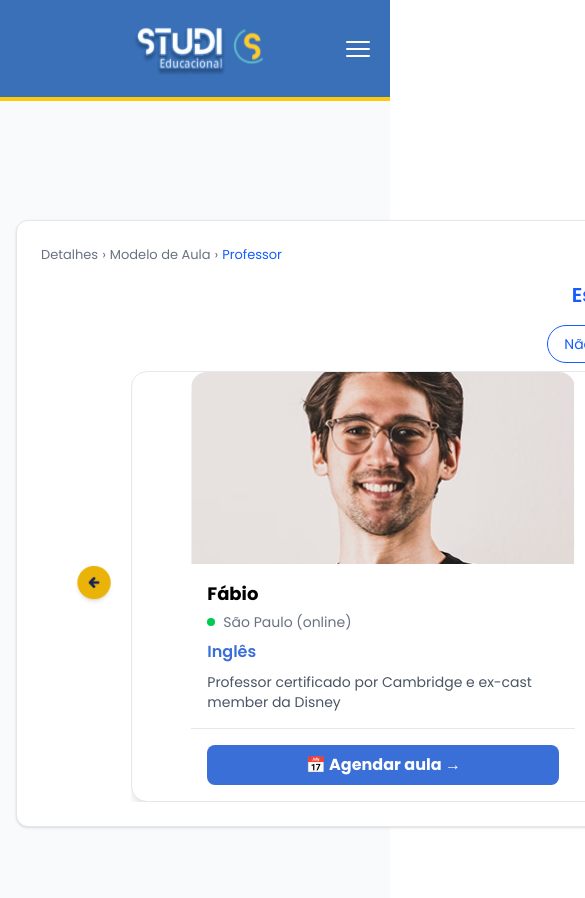
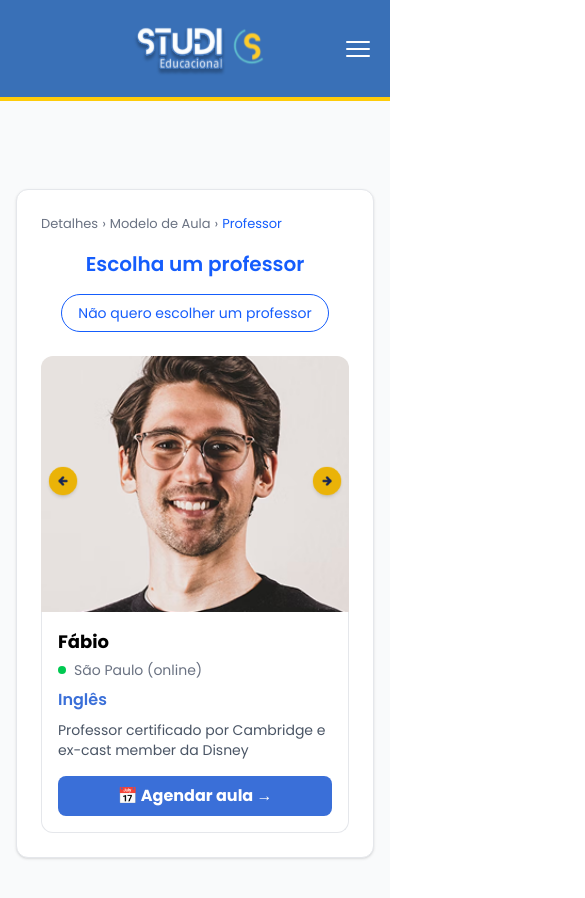
Before and after one commit to Studi-Grupo3/Front-End, a React (Vite) app: page /choose-professor in a window 390 px wide. Shown: the top 898 px of the page, 585 px wide, since content can reach past the window. Built offline with nearby package versions, Linux system fonts and the light colour scheme; no server answers.

Commit message:
add responsividade nos cards

```diff
--- a/src/components/ProfessorCarouselChoose.jsx
+++ b/src/components/ProfessorCarouselChoose.jsx
@@ -1,7 +1,6 @@
 import React, { useState } from "react";
 import { useNavigate } from "react-router-dom";
-import "keen-slider/keen-slider.min.css";
-import { useKeenSlider } from "keen-slider/react";
+import { useIsMobile } from "../hooks/useIsMobile";
 
 import prof1 from "../assets/professorFabio.png";
 import prof2 from "../assets/professoraJuliana.png";
@@ -17,62 +16,29 @@ const professors = [
 ];
 
 const ProfessorCarouselChoose = () => {
+
   const nav = useNavigate();
   const [currentSlide, setCurrentSlide] = useState(0);
+  const isMobile = useIsMobile();
 
-  const [sliderRef, instanceRef] = useKeenSlider({
-    loop: true,
-    renderMode: "performance",
-    centered: true,
-    slides: {
-      perView: 3,
-      spacing: 24,
-    },
-    breakpoints: {
-      "(max-width: 1024px)": {
-        slides: {
-          perView: 2,
-          spacing: 16,
-        },
-      },
-      "(max-width: 768px)": {
-        slides: {
-          perView: 1,
-          spacing: 12,
-        },
-      },
-    },
-    slideChanged(slider) {
-      setCurrentSlide(slider.track.details.rel);
-    },
-  });
-
-  const handlePrev = () => {
-    if (instanceRef.current) {
-      const total = instanceRef.current.track.details.slides.length;
-      const perView = instanceRef.current.options.slides.perView || 3;
-      const newIndex = currentSlide - perView;
-      instanceRef.current.moveToIdx((newIndex + total) % total);
-    }
+  const nextSlide = () => {
+    setCurrentSlide((prev) => (prev === professors.length - 1 ? 0 : prev + 1));
   };
 
-  const handleNext = () => {
-    if (instanceRef.current) {
-      const total = instanceRef.current.track.details.slides.length;
-      const perView = instanceRef.current.options.slides.perView || 3;
-      const newIndex = currentSlide + perView;
-      instanceRef.current.moveToIdx(newIndex % total);
-    }
+  const prevSlide = () => {
+    setCurrentSlide((prev) => (prev === 0 ? professors.length - 1 : prev - 1));
   };
+
+  const currentProfessor = professors[currentSlide];
 
   return (
     <main className="flex min-h-screen bg-gray-50">
+
       <section className="flex-grow flex items-center justify-center p-4 sm:p-6">
         <div className="w-full max-w-full sm:max-w-[1280px] bg-white border border-gray-200 rounded-xl p-6 sm:p-10 shadow-sm">
 
-
         <nav className="text-[13px] sm:text-sm text-gray-500 mb-4" aria-label="Breadcrumb">
-            <button onClick={() => nav("/")} className="hover:underline">Detalhes</button>
+            <button onClick={() => nav("/Class-Details")} className="hover:underline">Detalhes</button>
             <span className="mx-1">›</span>
             <button onClick={() => nav("/class-model")} className="hover:underline">Modelo de Aula</button>
             <span className="mx-1">›</span>
@@ -83,62 +49,116 @@ const ProfessorCarouselChoose = () => {
             Escolha um professor
           </h1>
 
-
-          <div className="flex justify-center mb-2">
+          <div className="flex justify-center mb-6">
             <button
               type="button"
-              onClick={() => nav("/agendamentos")}
+              onClick={() => navigate("/agendamentos")}
               className="px-4 sm:px-6 py-2 border border-blue-600 text-blue-600 rounded-full text-sm hover:bg-blue-50"
             >
               Não quero escolher um professor
             </button>
           </div>
 
+          {isMobile ? (
+            <div className="relative">
+              <div className="relative w-full">
+                <img
+                  src={currentProfessor.image}
+                  alt={currentProfessor.name}
+                  className="w-full h-64 object-cover rounded-t-xl"
+                />
 
+
+                <button
+                  onClick={prevSlide}
+                  className="absolute left-1 top-1/2 -translate-y-1/2"
+                >
+                  <span className="sr-only">Anterior</span>
+                  <img src={botaoAnterior} alt="Anterior" className="w-9 h-9" />
+                </button>
+                <button
+                  onClick={nextSlide}
+                  className="absolute right-1 top-1/2 -translate-y-1/2  "
+                >
+                  <span className="sr-only">Próximo</span>
+                  <img src={botaoProximo} alt="Próximo" className="w-9 h-9" />
+                </button>
+              </div>
+
+              <div className="bg-white rounded-b-xl border border-gray-200 border-t-0 p-4">
+                <h2 className="text-lg font-bold">{currentProfessor.name}</h2>
+                <p className="text-gray-500 text-sm flex items-center mt-1">
+                  <span className="w-2 h-2 bg-green-500 rounded-full mr-2"></span>
+                  {currentProfessor.location}
+                </p>
+                <p className="text-[#3A6FD8] font-semibold mt-2">{currentProfessor.subject}</p>
+                <p className="text-gray-600 text-sm mt-2">{currentProfessor.description}</p>
+
+                <div className="mt-4">
+                  <button
+                    onClick={() => navigate("/agendamentos")}
+                    className="w-full py-2 bg-[#3A6FD8] text-white font-bold rounded-lg hover:bg-blue-600 transition"
+                  >
+                    📅 Agendar aula →
+                  </button>
+                </div>
+              </div>
+            </div>
+          ) : (
             <div className="flex justify-between items-center w-full max-w-7xl px-4">
-            <button onClick={handlePrev} className="mx-4 md:mx-6">
-              <img src={botaoAnterior} alt="Anterior" />
+              <button onClick={prevSlide} className="mx-4 md:mx-6">
+                <img src={botaoAnterior} alt="Anterior" className="w-12 h-10" />
               </button>
 
-            <div className="overflow-hidden w-full">
-              <div ref={sliderRef} className="keen-slider">
-                {professors.map((card, index) => (
+              <div className="overflow-hidden w-full flex justify-center">
+                <div className="flex gap-4 w-full justify-center">
+                  {professors.map((professor, index) => {
+                    if (Math.abs(currentSlide - index) > 1 && !(currentSlide === 0 && index === professors.length - 1) && !(currentSlide === professors.length - 1 && index === 0)) {
+                      return null;
+                    }
+
+                    return (
                       <div
-                    key={index}
-                    className="keen-slider__slide bg-white rounded-2xl shadow-lg border border-gray-200 flex flex-col"
+                        key={professor.id}
+                        className={`bg-white rounded-2xl shadow-lg border border-gray-200 flex flex-col ${
+                          currentSlide === index ? "w-full max-w-sm" : "w-full max-w-xs"
+                        }`}
                       >
-                    <div className="w-full max-w-sm mx-auto flex flex-col h-full">
+                        <div className="w-full mx-auto flex flex-col h-full">
                           <img
-                        src={card.image}
-                        alt={card.name}
+                            src={professor.image}
+                            alt={professor.name}
                             className="w-full h-48 object-cover rounded-t-2xl"
                           />
                           <div className="p-4 flex-grow">
-                        <h2 className="text-lg font-bold">{card.name}</h2>
+                            <h2 className="text-lg font-bold">{professor.name}</h2>
                             <p className="text-gray-500 text-sm flex items-center mt-1">
                               <span className="w-2 h-2 bg-green-500 rounded-full mr-2"></span>
-                          {card.location}
+                              {professor.location}
                             </p>
-                        <p className="text-[#3A6FD8] font-semibold mt-2">{card.subject}</p>
-                        <p className="text-gray-600 text-sm mt-2">{card.description}</p>
+                            <p className="text-[#3A6FD8] font-semibold mt-2">{professor.subject}</p>
+                            <p className="text-gray-600 text-sm mt-2">{professor.description}</p>
                           </div>
                           <div
-                      onClick={() => nav("/agendamentos")}
-                      className="p-4 border-t border-gray-200 mt-auto">
+                            onClick={() => navigate("/agendamentos")}
+                            className="p-4 border-t border-gray-200 mt-auto cursor-pointer"
+                          >
                             <button className="w-full py-2 bg-[#3A6FD8] text-white font-bold rounded-lg hover:bg-blue-600 transition">
                               📅 Agendar aula →
                             </button>
                           </div>
                         </div>
                       </div>
-                ))}
+                    );
+                  })}
                 </div>
               </div>
 
-            <button onClick={handleNext} className="mx-4 md:mx-6">
-              <img src={botaoProximo} alt="Próximo" />
+              <button onClick={nextSlide} className="mx-4 md:mx-6">
+                <img src={botaoProximo} alt="Próximo" className="w-12 h-10" />
               </button>
             </div>
+          )}
         </div>
       </section>
     </main>
--- a/src/pages/ChooseProfessor.jsx
+++ b/src/pages/ChooseProfessor.jsx
@@ -7,7 +7,7 @@ export default function YourComponent() {
   const nav = useNavigate();
 
   return (
-    <div>
+    <div className="overflow-x-hidden">
       <NavbarPanel />
       <ProfessorCarouselChoose />
     </div>
```
Lines whose indentation alone changed are shown as unchanged.
